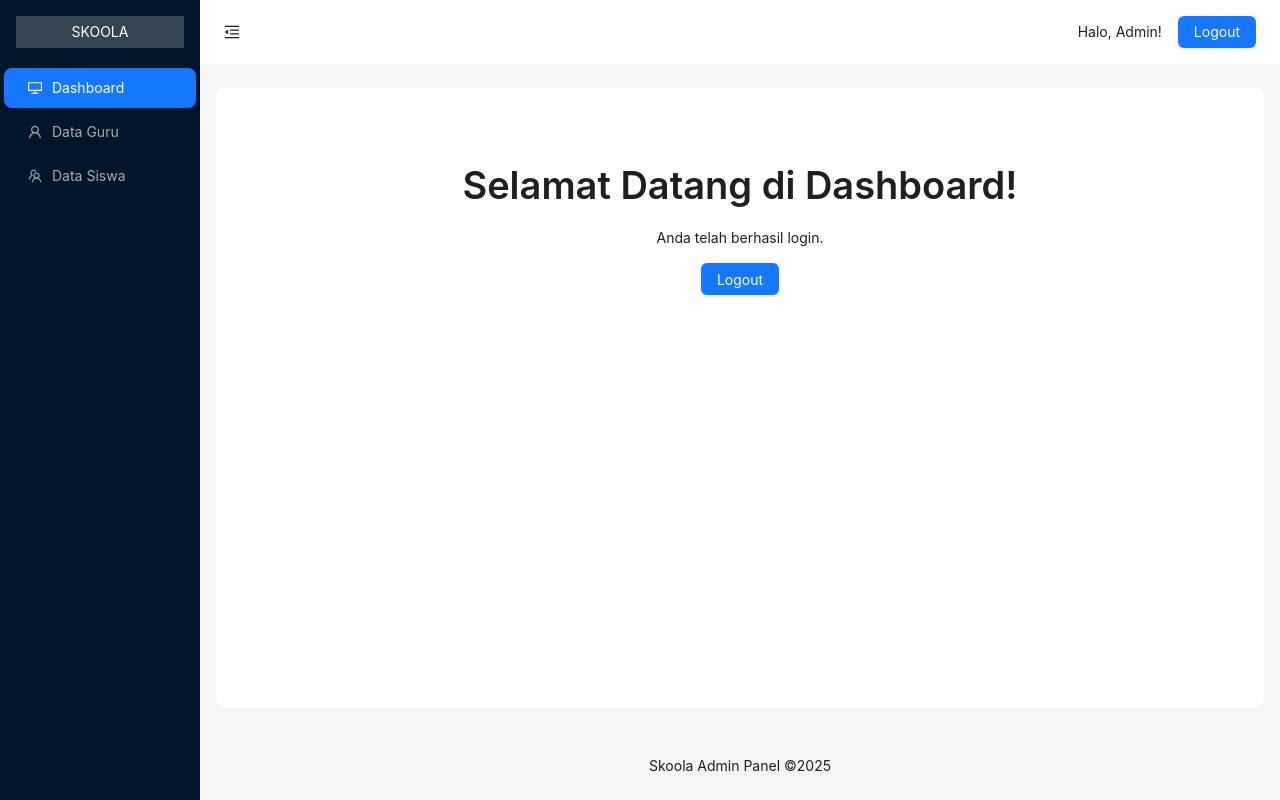
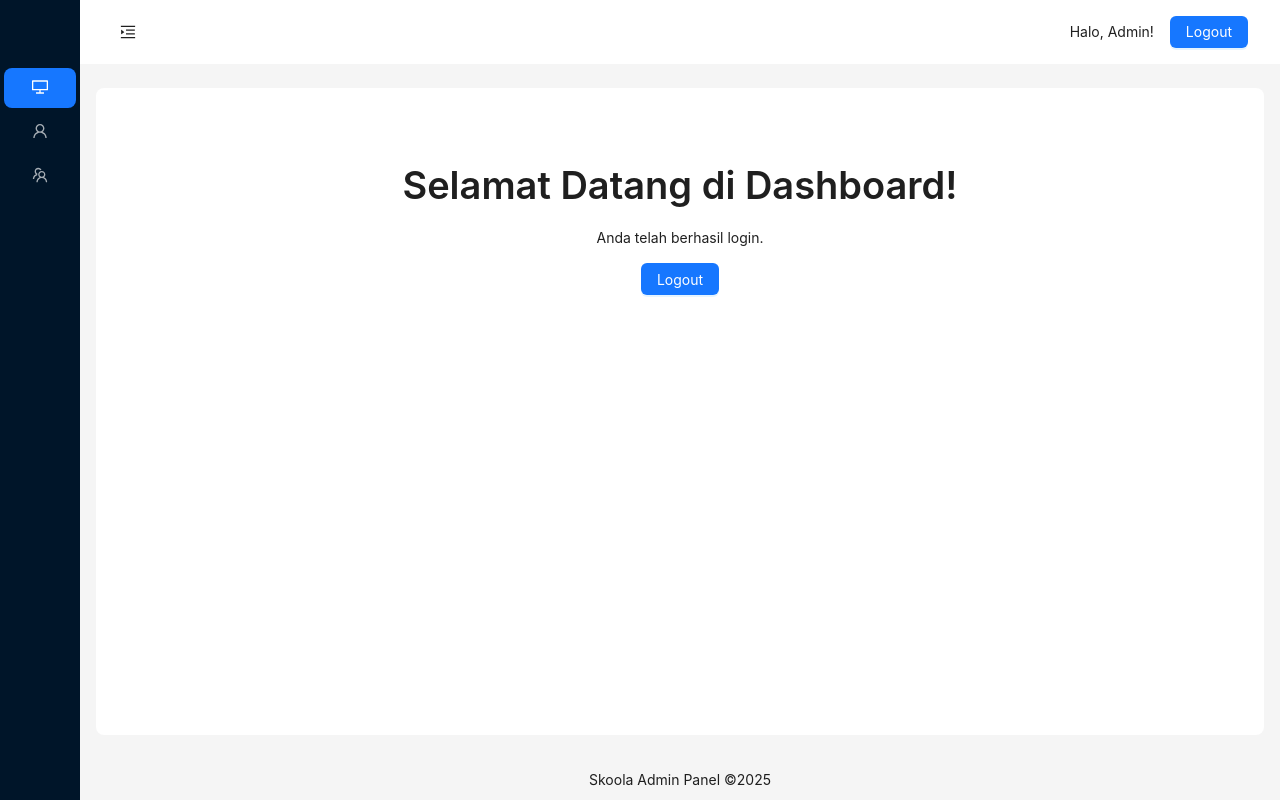
Before and after one commit to Izzulfahmy/skoola, a React (Vite) app in the folder frontend/: page /dashboard in a window 1280 px wide. Built offline with nearby package versions, Linux system fonts and the light colour scheme; sample sign-in values are in the browser's storage.

Commit message:
responsif

```diff
--- a/frontend/src/layouts/AdminLayout.tsx
+++ b/frontend/src/layouts/AdminLayout.tsx
@@ -1,5 +1,5 @@
 // file: src/layouts/AdminLayout.tsx
-import { useState } from 'react';
+import { useState, useEffect } from 'react';
 import {
   DesktopOutlined,
   UserOutlined,
@@ -7,8 +7,7 @@ import {
   MenuFoldOutlined,
   MenuUnfoldOutlined,
 } from '@ant-design/icons';
-import { Layout, Menu, Button, theme, Typography } from 'antd';
-// PERUBAHAN 1: Impor `useLocation`
+import { Layout, Menu, Button, theme, Typography, Drawer } from 'antd';
 import { Link, Outlet, useNavigate, useLocation } from 'react-router-dom';
 import { useAuth } from '../context/AuthContext';
 
@@ -16,11 +15,21 @@ const { Header, Sider, Content, Footer } = Layout;
 const { Text } = Typography;
 
 const AdminLayout = () => {
-  const [collapsed, setCollapsed] = useState(false);
+  const [collapsed, setCollapsed] = useState(true);
+  const [drawerVisible, setDrawerVisible] = useState(false);
+  const [isMobile, setIsMobile] = useState(window.innerWidth < 768);
+
   const { logout } = useAuth();
   const navigate = useNavigate();
-  // PERUBAHAN 2: Dapatkan informasi lokasi (URL) saat ini
   const location = useLocation();
+
+  useEffect(() => {
+    const handleResize = () => {
+      setIsMobile(window.innerWidth < 768);
+    };
+    window.addEventListener('resize', handleResize);
+    return () => window.removeEventListener('resize', handleResize);
+  }, []);
 
   const handleLogout = () => {
     logout();
@@ -31,80 +40,80 @@ const AdminLayout = () => {
     token: { colorBgContainer, borderRadiusLG },
   } = theme.useToken();
 
-  // PERUBAHAN 3: Buat array untuk memetakan path URL ke key menu
   const menuItems = [
-    {
-      key: '1',
-      path: '/dashboard',
-      icon: <DesktopOutlined />,
-      label: <Link to="/dashboard">Dashboard</Link>,
-    },
-    {
-      key: '2',
-      path: '/teachers',
-      icon: <UserOutlined />,
-      label: <Link to="/teachers">Data Guru</Link>,
-    },
-    {
-      key: '3',
-      path: '/students',
-      icon: <TeamOutlined />,
-      label: <Link to="/students">Data Siswa</Link>,
-    },
+    { key: '1', path: '/dashboard', icon: <DesktopOutlined />, label: <Link to="/dashboard">Dashboard</Link> },
+    { key: '2', path: '/teachers', icon: <UserOutlined />, label: <Link to="/teachers">Data Guru</Link> },
+    { key: '3', path: '/students', icon: <TeamOutlined />, label: <Link to="/students">Data Siswa</Link> },
   ];
 
-  // Cari key menu yang path-nya cocok dengan URL saat ini
   const currentMenuItem = menuItems.find(item => location.pathname.startsWith(item.path));
-  const selectedKey = currentMenuItem ? currentMenuItem.key : '1'; // Default ke '1' jika tidak cocok
+  const selectedKey = currentMenuItem ? currentMenuItem.key : '1';
 
-  return (
-    <Layout style={{ minHeight: '100vh' }}>
-      <Sider trigger={null} collapsible collapsed={collapsed}>
-        <div style={{ height: '32px', margin: '16px', background: 'rgba(255, 255, 255, 0.2)', textAlign: 'center', lineHeight: '32px', color: 'white' }}>
-          SKOOLA
+  const menuContent = (
+    <>
+      <div style={{
+        height: '64px', display: 'flex', alignItems: 'center', justifyContent: 'center',
+        fontSize: '20px', fontWeight: 'bold', color: 'white', fontFamily: 'system-ui, -apple-system, sans-serif'
+      }}>
+        {isMobile || !collapsed ? 'SKOOLA' : ''}
       </div>
       <Menu
         theme="dark"
         mode="inline"
-          // PERUBAHAN 4: Ganti `defaultSelectedKeys` menjadi `selectedKeys` yang dinamis
         selectedKeys={[selectedKey]}
         items={menuItems}
+        onClick={isMobile ? () => setDrawerVisible(false) : undefined}
       />
+    </>
+  );
+
+  return (
+    <Layout style={{ minHeight: '100vh' }}>
+      {!isMobile && (
+        <Sider trigger={null} collapsible collapsed={collapsed}>
+          {menuContent}
         </Sider>
+      )}
+
       <Layout>
-        <Header style={{ padding: 0, background: colorBgContainer, display: 'flex', justifyContent: 'space-between', alignItems: 'center' }}>
+        <Header style={{ padding: '0 16px', background: colorBgContainer, display: 'flex', justifyContent: 'space-between', alignItems: 'center' }}>
           <Button
             type="text"
-            icon={collapsed ? <MenuUnfoldOutlined /> : <MenuFoldOutlined />}
-            onClick={() => setCollapsed(!collapsed)}
-            style={{
-              fontSize: '16px',
-              width: 64,
-              height: 64,
-            }}
+            icon={isMobile || collapsed ? <MenuUnfoldOutlined /> : <MenuFoldOutlined />}
+            onClick={() => isMobile ? setDrawerVisible(true) : setCollapsed(!collapsed)}
+            style={{ fontSize: '16px', width: 64, height: 64 }}
           />
-          <div style={{ marginRight: '24px' }}>
-            <Text style={{ marginRight: '16px' }}>Halo, Admin!</Text>
+          <div style={{ marginRight: '16px' }}>
+            {!isMobile && <Text style={{ marginRight: '16px' }}>Halo, Admin!</Text>}
             <Button type="primary" onClick={handleLogout}>
               Logout
             </Button>
           </div>
         </Header>
-        <Content
-          style={{
-            margin: '24px 16px',
-            padding: 24,
-            minHeight: 280,
-            background: colorBgContainer,
-            borderRadius: borderRadiusLG,
-          }}
-        >
+        <Content style={{
+          margin: isMobile ? '16px 8px' : '24px 16px', padding: isMobile ? 12 : 24,
+          minHeight: 280, background: colorBgContainer, borderRadius: borderRadiusLG,
+        }}>
           <Outlet />
         </Content>
-        <Footer style={{ textAlign: 'center' }}>
+        <Footer style={{ textAlign: 'center', padding: '10px 24px' }}>
           Skoola Admin Panel ©{new Date().getFullYear()}
         </Footer>
       </Layout>
+
+      {isMobile && (
+        <Drawer
+          placement="left"
+          // --- PERUBAHAN DI SINI ---
+          closable={false}
+          onClose={() => setDrawerVisible(false)}
+          open={drawerVisible}
+          bodyStyle={{ padding: 0, backgroundColor: '#001529' }}
+          width={200}
+        >
+          {menuContent}
+        </Drawer>
+      )}
     </Layout>
   );
 };
--- a/frontend/src/pages/StudentsPage.tsx
+++ b/frontend/src/pages/StudentsPage.tsx
@@ -1,6 +1,6 @@
-// file: frontend/src/pages/StudentsPage.tsx
+// file: src/pages/StudentsPage.tsx
 import { useEffect, useState } from 'react';
-import { Table, Typography, Alert, Button, Modal, message, Space, Popconfirm } from 'antd';
+import { Table, Typography, Alert, Button, Modal, message, Space, Popconfirm, Row, Col } from 'antd';
 import type { TableColumnsType } from 'antd';
 import { PlusOutlined, EditOutlined, DeleteOutlined } from '@ant-design/icons';
 import { getStudents, createStudent, updateStudent, deleteStudent } from '../api/students';
@@ -47,16 +47,11 @@ const StudentsPage = () => {
   const handleFormSubmit = async (values: CreateStudentInput | UpdateStudentInput) => {
     setIsSubmitting(true);
 
-    // --- INI BAGIAN PENTING ---
-    // Membersihkan data: Ubah string kosong ("") menjadi null.
-    // JSON.stringify akan menghapus field yang bernilai null jika backend menggunakan `omitempty`.
     const cleanedValues: any = {};
     Object.keys(values).forEach(key => {
         const value = (values as any)[key];
-        // Jika nilainya string dan kosong, ubah jadi null. Jika tidak, biarkan apa adanya.
         cleanedValues[key] = (typeof value === 'string' && value.trim() === "") ? null : value;
     });
-    // --------------------------
 
     try {
       if (editingStudent) {
@@ -98,7 +93,7 @@ const StudentsPage = () => {
       title: 'Aksi',
       key: 'action',
       render: (_, record) => (
-        <Space size="middle">
+        <Space size="middle" direction="horizontal">
           <Button icon={<EditOutlined />} onClick={() => showModal(record)} />
           <Popconfirm
             title="Hapus Siswa"
@@ -120,12 +115,16 @@ const StudentsPage = () => {
 
   return (
     <div>
-      <div style={{ display: 'flex', justifyContent: 'space-between', alignItems: 'center', marginBottom: '16px' }}>
-        <Title level={2} style={{ margin: 0 }}>Manajemen Data Siswa</Title>
-        <Button type="primary" icon={<PlusOutlined />} onClick={() => showModal(null)}>
-          Tambah Siswa
-        </Button>
-      </div>
+      <Row justify="space-between" align="middle" gutter={[16, 16]} style={{ marginBottom: '16px' }}>
+        <Col xs={24} sm={12}>
+          <Title level={2} style={{ margin: 0 }}>Manajemen Data Siswa</Title>
+        </Col>
+        <Col xs={24} sm={12} style={{ textAlign: 'right' }}>
+          <Button type="primary" icon={<PlusOutlined />} onClick={() => showModal(null)}>
+            Tambah Siswa
+          </Button>
+        </Col>
+      </Row>
       <Table columns={columns} dataSource={students} loading={loading} rowKey="id" scroll={{ x: 'max-content' }} />
       {isModalOpen && (
         <Modal
```
Also changed, not shown: frontend/src/pages/TeachersPage.tsx (+12 -18 lines). Lines whose indentation alone changed are shown as unchanged.
